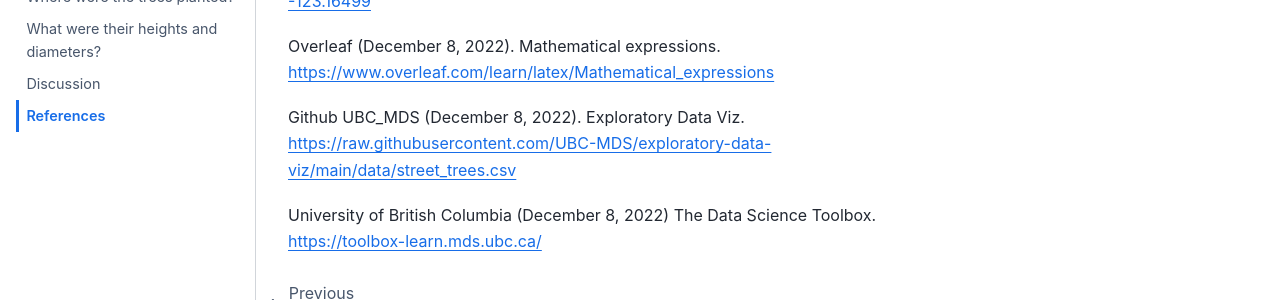
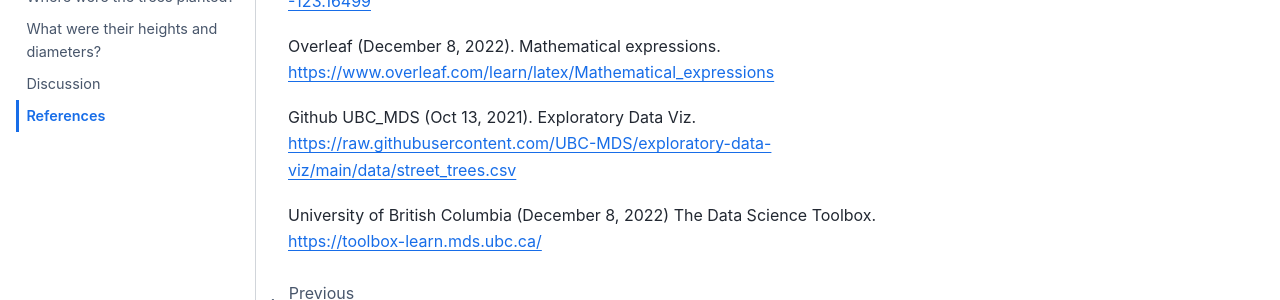
Before and after one commit to klew-pdot/fptrees, a Jupyter Book: the page built from doc/references.md, in a window 1280 px wide. Shown: the part 437-737 px from the top of the page. Built offline with Jupyter Book 1.0.4 settings and Sphinx 7.4.7 and the Sphinx Book theme 1.1.4, drawn with Linux system fonts in a browser that asks for light colours; pages that are not in the unit, such as notebooks, are missing from menus.

```diff
--- a/doc/references.md
+++ b/doc/references.md
@@ -5,6 +5,6 @@ City of Vancouver (December 8, 2022).  Street Trees - City of Vancouver.  https:
 
 Overleaf (December 8, 2022).  Mathematical expressions.  https://www.overleaf.com/learn/latex/Mathematical_expressions
 
-Github UBC_MDS (December 8, 2022).  Exploratory Data Viz.  https://raw.githubusercontent.com/UBC-MDS/exploratory-data-viz/main/data/street_trees.csv
+Github UBC_MDS (Oct 13, 2021).  Exploratory Data Viz.  https://raw.githubusercontent.com/UBC-MDS/exploratory-data-viz/main/data/street_trees.csv
 
 University of British Columbia (December 8, 2022) The Data Science Toolbox. https://toolbox-learn.mds.ubc.ca/
```
Also changed, not shown: doc/height_diameter.md (+1 -1 lines).
